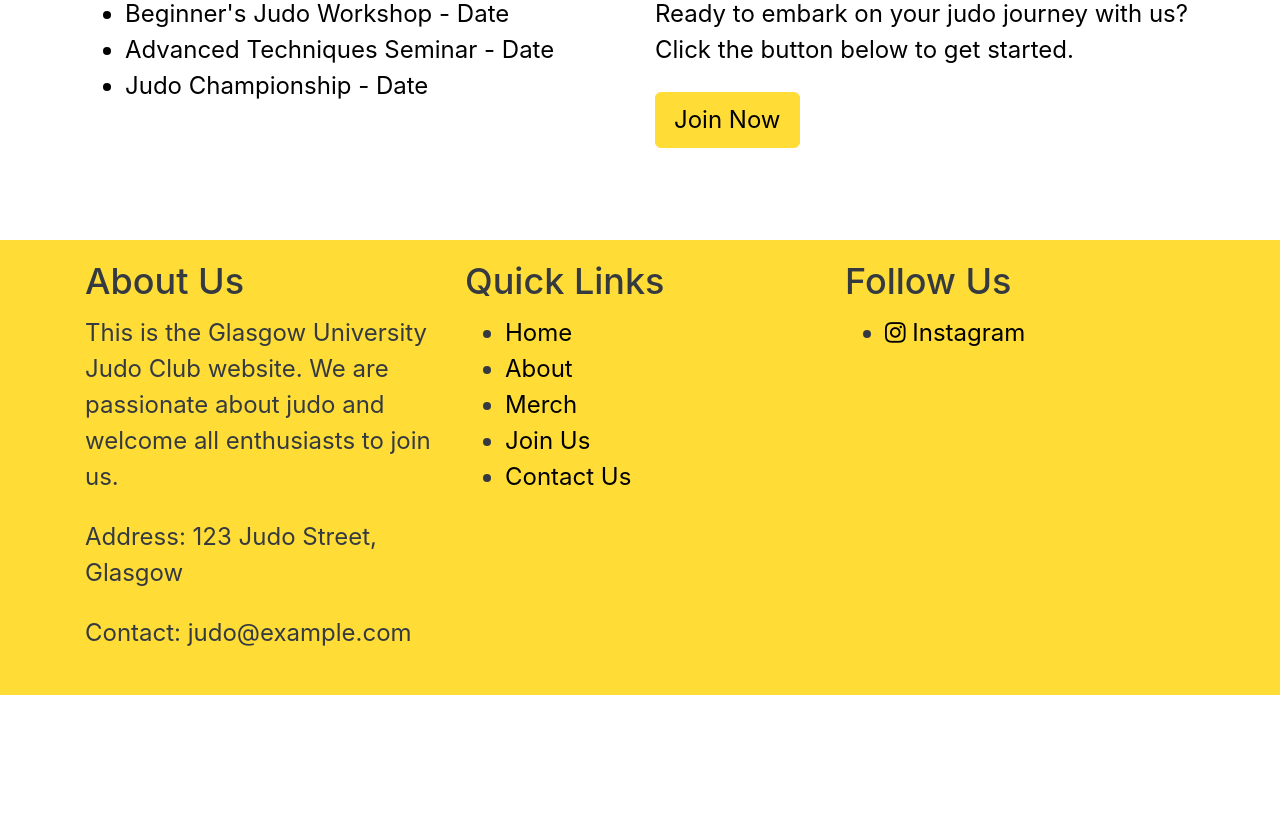
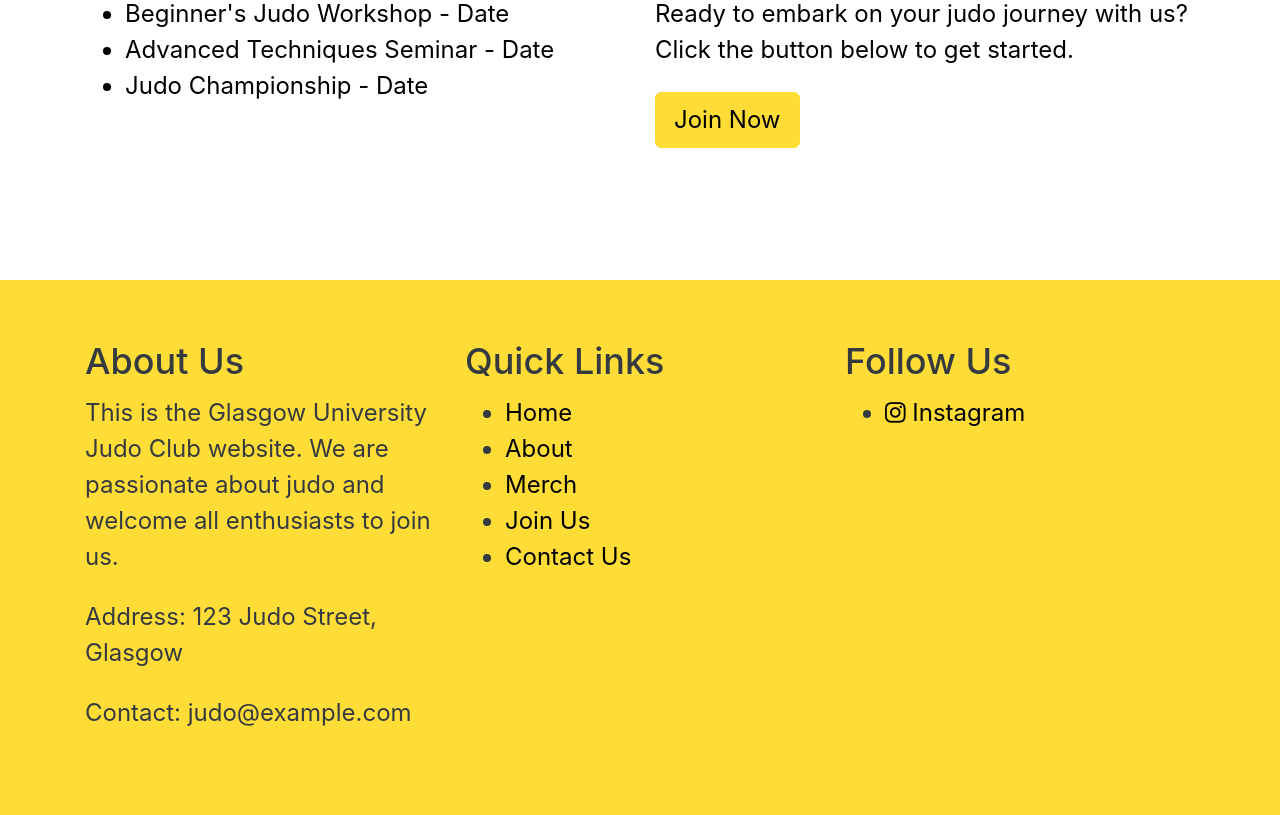
Before and after one commit to GUCoderOM/GUJC, a Django app: page / in a window 1280 px wide. Shown: the part 818-1633 px from the top of the page. Before the commit the page ends 1513 px from the top, so only its background shows below. Run offline with Django 4.2, Linux system fonts and the light colour scheme; some libraries are stand-ins or nearby versions; some web fonts are replaced.

Commit message:
Footer styling

```diff
--- a/static/css/main.css
+++ b/static/css/main.css
@@ -18,8 +18,8 @@ body {
 }
 footer{
   background-color: #ffdc36 !important;
-  padding: 20px 0; /* Add some padding to the top and bottom of the footer */
-  margin-top: 20px;
+  padding: 60px 0; /* Add some padding to the top and bottom of the footer */
+  margin-top: 60px;
 }
 .navbar-nav .nav-link, footer a {
   color: black !important; /* Set the text color of navbar links to black */
```
